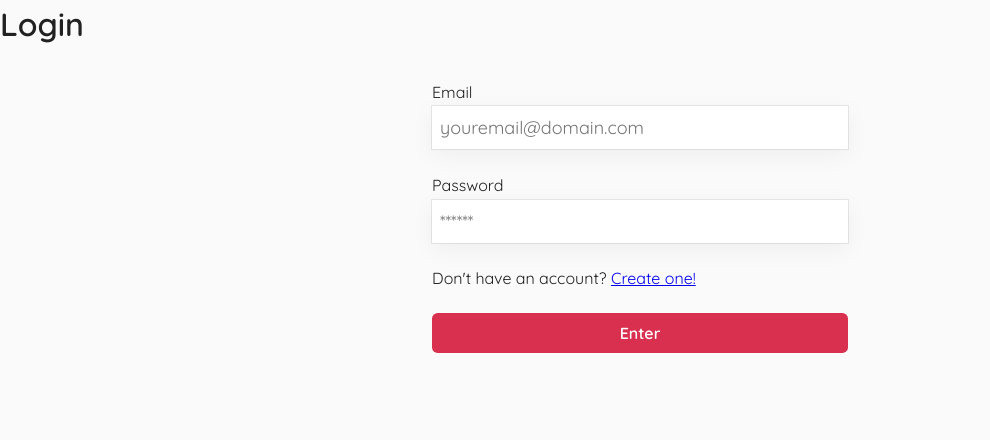
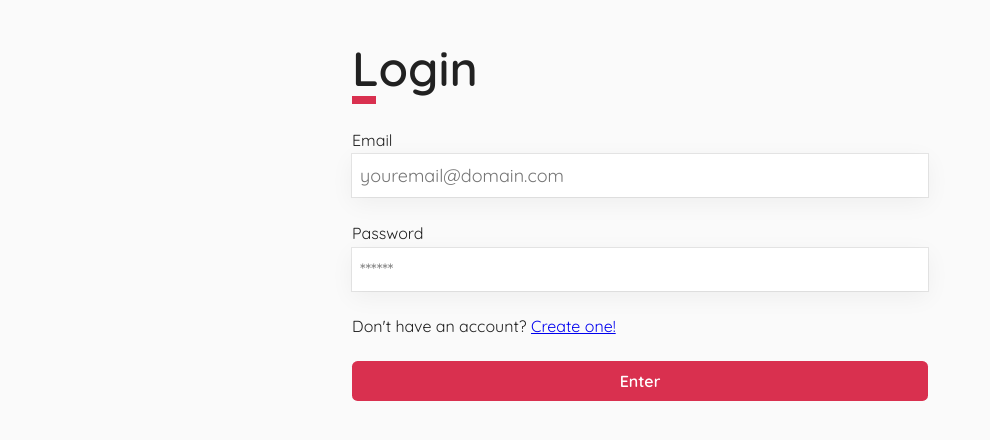
Before and after one commit to pedrodruviaro/react-animations, a React (Create React App) app: page / in a window 1280 px wide. Shown: the top 440 px of the page, without its empty margins (0-990 px from the left). Built offline with nearby package versions, Linux system fonts and the light colour scheme.

Commit message:
add: Wrapper and general styles

```diff
--- /dev/null
+++ b/src/components/CustomTitle/index.jsx
@@ -0,0 +1,6 @@
+import React from "react";
+import { Container } from "./styles.jsx";
+
+export const CustomTitle = ({ children, ...props }) => {
+    return <Container {...props}>{children}</Container>;
+};
--- /dev/null
+++ b/src/components/CustomTitle/styles.jsx
@@ -0,0 +1,21 @@
+import styled from "styled-components";
+
+export const Container = styled.h1`
+    font-size: clamp(2rem, 1rem + 5vw, 3rem);
+    text-align: left;
+    margin-bottom: 1.5rem;
+    position: relative;
+
+    &::before {
+        content: "";
+        display: block;
+        background: #d9304f;
+        width: 1.5rem;
+        height: 0.5rem;
+        aspect-ratio: 1;
+
+        position: absolute;
+        bottom: 0;
+        left: 0;
+    }
+`;
--- a/src/components/Form/index.jsx
+++ b/src/components/Form/index.jsx
@@ -5,10 +5,8 @@ export const Form = styled.form`
     gap: 1.5rem;
 
     width: 100%;
-    max-width: 30rem;
 
     margin-inline: auto;
-    padding: 2rem;
 
     label {
         font-weight: 400;
--- a/src/components/Login/index.jsx
+++ b/src/components/Login/index.jsx
@@ -1,12 +1,14 @@
 import { Button } from "../Button";
 import { Form } from "../Form";
+import { CustomTitle } from "../CustomTitle";
+import { Wrapper } from "../Wrapper";
 
 import { Link } from "react-router-dom";
 
 export const Login = () => {
     return (
-        <div>
-            <h1>Login</h1>
+        <Wrapper>
+            <CustomTitle>Login</CustomTitle>
             <Form>
                 <label>
                     Email
@@ -24,6 +26,6 @@ export const Login = () => {
 
                 <Button type="submit">Enter</Button>
             </Form>
-        </div>
+        </Wrapper>
     );
 };
--- a/src/components/Register/index.jsx
+++ b/src/components/Register/index.jsx
@@ -1,23 +1,24 @@
 import { Link } from "react-router-dom";
 import { Button } from "../Button";
 import { Form } from "../Form";
+import { Wrapper } from "../Wrapper";
 
 export const Register = () => {
     return (
-        <div>
+        <Wrapper>
             <h1>Register</h1>
             <Form>
                 <label>
                     Email
-                    <input type="text" />
+                    <input type="text" placeholder="youremail@domail.com" />
                 </label>
                 <label>
                     Password
-                    <input type="text" />
+                    <input type="text" placeholder="youremail@domail.com" />
                 </label>
                 <label>
                     Confirm Password
-                    <input type="text" />
+                    <input type="text" placeholder="******" />
                 </label>
 
                 <p>
@@ -26,6 +27,6 @@ export const Register = () => {
 
                 <Button type="submit">Create</Button>
             </Form>
-        </div>
+        </Wrapper>
     );
 };
--- /dev/null
+++ b/src/components/Wrapper/index.jsx
@@ -0,0 +1,8 @@
+import styled from "styled-components";
+
+export const Wrapper = styled.div`
+    padding: 2rem;
+    margin-inline: auto;
+
+    max-width: 40rem;
+`;
```
